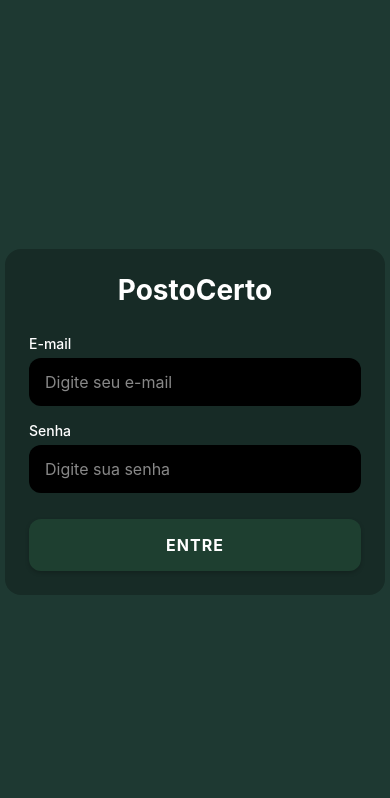
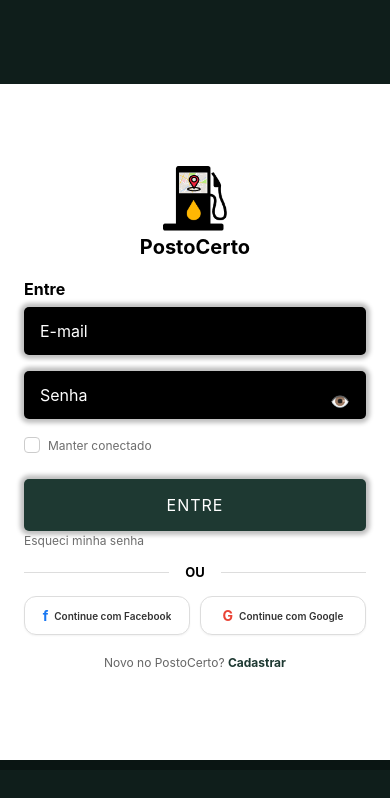
Before and after one commit to aldoads/mobile-posto-certo, a React Native app in the folder meu-projeto-mobile/: screen / in a window 390 px wide. Shown: the top 798 px of the page. Built offline with nearby package versions, Linux system fonts and the light colour scheme.

Commit message:
Login
Criação de componentes botão e input. E teste no apps.js

```diff
--- a/meu-projeto-mobile/App.js
+++ b/meu-projeto-mobile/App.js
@@ -1,37 +1,104 @@
 import React, { useState } from 'react';
-import { StyleSheet, Text, View, SafeAreaView, Alert } from 'react-native';
+import { StyleSheet, Text, View, SafeAreaView, Image, TouchableOpacity, ScrollView } from 'react-native';
 import CustomInput from './src/components/atoms/CustomInput';
 import CustomButton from './src/components/atoms/CustomButton';
 
 export default function App() {
   const [email, setEmail] = useState('');
   const [senha, setSenha] = useState('');
-
-  const handleLogin = () => {
-    Alert.alert('Ação', `E-mail digitado: ${email}`);
-  };
+  const [manterConectado, setManterConectado] = useState(false);
 
   return (
     <SafeAreaView style={styles.container}>
-      <View style={styles.card}>
-        <Text style={styles.title}>PostoCerto</Text>
+      {/* Moldura principal simulando a tela do telemóvel */}
+      <View style={styles.phoneFrame}>
 
+
+
+        {/* Miolo branco com o conteúdo rolável */}
+        <ScrollView contentContainerStyle={styles.scrollContainer} showsVerticalScrollIndicator={false}>
+
+          {/* Logo e Nome */}
+          <View style={styles.headerContainer}>
+            <Image
+              source={require('./assets/icon.png')}
+              style={styles.logo}
+              resizeMode="contain"
+            />
+            <Text style={styles.brandTitle}>PostoCerto</Text>
+          </View>
+
+          {/* Título da Seção */}
+          <Text style={styles.sectionTitle}>Entre</Text>
+
+          {/* Input de E-mail */}
           <CustomInput
-          label="E-mail"
-          placeholder="Digite seu e-mail"
+            placeholder="E-mail"
             value={email}
             onChangeText={setEmail}
           />
 
+          {/* Input de Senha com ícone de olho */}
+          <View style={styles.passwordContainerWrapper}>
             <CustomInput
-          label="Senha"
-          placeholder="Digite sua senha"
+              placeholder="Senha"
               secureTextEntry={true}
               value={senha}
               onChangeText={setSenha}
             />
+            <View style={styles.eyeIconContainer}>
+              <Text style={styles.eyeIcon}>👁️</Text>
+            </View>
+          </View>
 
-        <CustomButton title="ENTRE" onPress={handleLogin} />
+          {/* Manter Conectado */}
+          <View style={styles.checkboxContainer}>
+            <TouchableOpacity
+              style={[styles.checkbox, manterConectado && styles.checkboxChecked]}
+              onPress={() => setManterConectado(!manterConectado)}
+            />
+            <Text style={styles.checkboxLabel}>Manter conectado</Text>
+          </View>
+
+          {/* Botão de Login */}
+          <CustomButton title="ENTRE" onPress={() => {}} />
+
+          {/* Esqueci minha senha */}
+          <TouchableOpacity style={styles.forgotContainer}>
+            <Text style={styles.forgotText}>Esqueci minha senha</Text>
+          </TouchableOpacity>
+
+          {/* Divisor "OU" */}
+          <View style={styles.dividerContainer}>
+            <View style={styles.line} />
+            <Text style={styles.orText}>OU</Text>
+            <View style={styles.line} />
+          </View>
+
+          {/* Botões Sociais Lado a Lado */}
+          <View style={styles.socialContainer}>
+            <TouchableOpacity style={styles.socialButton}>
+              <Text style={styles.socialIcon}>f</Text>
+              <Text style={styles.socialText} numberOfLines={1}>Continue com Facebook</Text>
+            </TouchableOpacity>
+
+            <TouchableOpacity style={styles.socialButton}>
+              <Text style={styles.socialIconGoogle}>G</Text>
+              <Text style={styles.socialText} numberOfLines={1}>Continue com Google</Text>
+            </TouchableOpacity>
+          </View>
+
+          {/* Rodapé: Cadastrar */}
+          <View style={styles.footerContainer}>
+            <Text style={styles.footerText}>Novo no PostoCerto? </Text>
+            <TouchableOpacity>
+              <Text style={styles.signupText}>Cadastrar</Text>
+            </TouchableOpacity>
+          </View>
+
+        </ScrollView>
+
+
       </View>
     </SafeAreaView>
   );
@@ -40,23 +107,183 @@ export default function App() {
 const styles = StyleSheet.create({
   container: {
     flex: 1,
-    backgroundColor: '#1e3932', // Cor verde oficial do projeto
+    backgroundColor: '#0F1E1B', // Fundo externo escuro para destacar a moldura do app
     justifyContent: 'center',
     alignItems: 'center',
-    padding: 24,
   },
-  card: {
+  phoneFrame: {
     width: '100%',
-    maxWidth: 380,
-    padding: 24,
-    backgroundColor: 'rgba(0, 0, 0, 0.25)', // Fundo translúcido elegante para o bloco central
-    borderRadius: 16,
+    height: '80%',
+    backgroundColor: '#FFFFFF',
+
+    overflow: 'hidden',
+    justifyContent: 'space-between',
+    shadowOffset: { width: 0, height: 10 },
+    shadowOpacity: 0.3,
+    elevation: 10,
   },
-  title: {
-    fontSize: 28,
+  topBar: {
+    height: 50,
+    backgroundColor: '#1e3932', // Barra verde superior idêntica ao Figma
+    justifyContent: 'center',
+    paddingHorizontal: 24,
+  },
+  timeText: {
+    color: '#FFFFFF',
+    fontWeight: '700',
+    fontSize: 15,
+  },
+  scrollContainer: {
+    flexGrow: 1,
+    paddingHorizontal: 24,
+    paddingTop: 16,
+    paddingBottom: 24,
+    justifyContent: 'center',
+  },
+  headerContainer: {
+    alignItems: 'center',
+    marginBottom: 20,
+  },
+  logo: {
+    width: 65,
+    height: 65,
+    marginBottom: 4,
+  },
+  brandTitle: {
+    fontSize: 20,
     fontWeight: 'bold',
-    color: '#FFFFFF',
-    marginBottom: 28,
-    textAlign: 'center',
+    color: '#000000',
+  },
+  sectionTitle: {
+    fontSize: 16,
+    fontWeight: 'bold',
+    color: '#000000',
+    marginBottom: 8,
+  },
+  passwordContainerWrapper: {
+    position: 'relative',
+    justifyContent: 'center',
+  },
+  eyeIconContainer: {
+    position: 'absolute',
+    right: 16,
+    top: 20,
+  },
+  eyeIcon: {
+    fontSize: 16,
+    color: '#666666',
+  },
+  checkboxContainer: {
+    flexDirection: 'row',
+    alignItems: 'center',
+    marginBottom: 14,
+    marginTop: 2,
+  },
+  checkbox: {
+    width: 16,
+    height: 16,
+    borderWidth: 1.5,
+    borderColor: '#CCCCCC',
+    borderRadius: 4,
+    marginRight: 8,
+    backgroundColor: '#FFFFFF',
+  },
+  checkboxChecked: {
+    backgroundColor: '#1e3932',
+    borderColor: '#1e3932',
+  },
+  checkboxLabel: {
+    fontSize: 12,
+    color: '#6d6d6d',
+  },
+  forgotContainer: {
+    marginTop: 2,
+    marginBottom: 16,
+  },
+  forgotText: {
+    fontSize: 12,
+    color: '#6d6d6d',
+  },
+  dividerContainer: {
+    flexDirection: 'row',
+    alignItems: 'center',
+    marginBottom: 16,
+  },
+  line: {
+    flex: 1,
+    height: 1,
+    backgroundColor: '#DDDDDD',
+  },
+  orText: {
+    marginHorizontal: 16,
+    fontSize: 13,
+    fontWeight: 'bold',
+    color: '#000000',
+  },
+  socialContainer: {
+    flexDirection: 'row',
+    justifyContent: 'space-between',
+    gap: 10,
+    marginBottom: 20,
+  },
+  socialButton: {
+    flex: 1,
+    flexDirection: 'row',
+    borderWidth: 1,
+    borderColor: '#DDDDDD',
+    borderRadius: 12,
+    paddingVertical: 10,
+    paddingHorizontal: 6,
+    alignItems: 'center',
+    justifyContent: 'center',
+    backgroundColor: '#FFFFFF',
+    shadowColor: '#000',
+    shadowOffset: { width: 0, height: 1 },
+    shadowOpacity: 0.05,
+    shadowRadius: 2,
+    elevation: 1,
+  },
+  socialIcon: {
+    fontSize: 14,
+    fontWeight: 'bold',
+    color: '#1877F2',
+    marginRight: 6,
+  },
+  socialIconGoogle: {
+    fontSize: 14,
+    fontWeight: 'bold',
+    color: '#EA4335',
+    marginRight: 6,
+  },
+  socialText: {
+    fontSize: 10,
+    fontWeight: '600',
+    color: '#333333',
+  },
+  footerContainer: {
+    flexDirection: 'row',
+    justifyContent: 'center',
+    alignItems: 'center',
+  },
+  footerText: {
+    fontSize: 12,
+    color: '#666666',
+  },
+  signupText: {
+    fontSize: 12,
+    fontWeight: 'bold',
+    color: '#1e3932',
+  },
+  bottomBar: {
+    height: 40,
+    backgroundColor: '#1e3932', // Barra verde inferior idêntica ao Figma
+    justifyContent: 'center',
+    alignItems: 'center',
+  },
+  homeIndicator: {
+    width: 120,
+    height: 4,
+    backgroundColor: '#FFFFFF',
+    borderRadius: 2,
   },
 });
--- a/meu-projeto-mobile/src/components/atoms/CustomButton.js
+++ b/meu-projeto-mobile/src/components/atoms/CustomButton.js
@@ -12,22 +12,19 @@ export default function CustomButton({ title, onPress }) {
 const styles = StyleSheet.create({
   button: {
     width: '100%',
-    backgroundColor: '#1E3F30', // Tom de verde escuro elegante do seu Figma
-    paddingVertical: 16,
-    borderRadius: 12,
-    alignItems: 'center',
-    justifyContent: 'center',
-    marginTop: 10,
-    shadowColor: '#000',
-    shadowOffset: { width: 0, height: 2 },
-    shadowOpacity: 0.2,
-    shadowRadius: 4,
-    elevation: 3,
+    backgroundColor: '#1e3932',
+    paddingVertical: 16,            // Altura interna do botão (espaço em cima embaixo)
+    borderRadius: 5,               // Bordas arredondadas suaves
+    alignItems: 'center',           // Centraliza o texto horizontalmente
+    justifyContent: 'center', // Centraliza o textoverticalmente
+    boxShadow: '0 0 4px 4px rgba(0,0,0,0.25)', // Sombra leve para dar profundidade
+    marginTop: 12,
+
   },
   text: {
-    color: '#FFFFFF',
-    fontSize: 16,
-    fontWeight: 'bold',
-    letterSpacing: 1,
+    color: '#FFFFFF',               // Texto na cor branca
+    fontSize: 16,                   // Tamanho da letra
+    fontWeight: 'semibold',             // Letra em negrito
+    letterSpacing: 1,               // Espaçamento leve entre as letras
   },
 });
--- a/meu-projeto-mobile/src/components/atoms/CustomInput.js
+++ b/meu-projeto-mobile/src/components/atoms/CustomInput.js
@@ -1,9 +1,5 @@
 import React from 'react';
-import { TextInput, StyleSheet, View, Text, Dimensions } from 'react-native';
-
-const { width } = Dimensions.get('window');
-const guidelineBaseWidth = 428;
-const scale = (size) => (width / guidelineBaseWidth) * size;
+import { TextInput, StyleSheet, View, Text } from 'react-native';
 
 export default function CustomInput({ label, placeholder, secureTextEntry, value, onChangeText }) {
   return (
@@ -12,7 +8,7 @@ export default function CustomInput({ label, placeholder, secureTextEntry, value
       <TextInput
         style={styles.input}
         placeholder={placeholder}
-        placeholderTextColor="#888"
+        placeholderTextColor="#fff"
         secureTextEntry={secureTextEntry}
         value={value}
         onChangeText={onChangeText}
@@ -23,22 +19,23 @@ export default function CustomInput({ label, placeholder, secureTextEntry, value
 
 const styles = StyleSheet.create({
   container: {
-    width: '100%', // Ocupa 100% da largura do bloco pai
-    marginBottom: 16,
+    width: '100%',                  // Ocupa toda a largura disponível do bloco pai
+    marginBottom: 16,               // Espaçamento abaixo do input
   },
   label: {
-    fontSize: 14,
-    color: '#FFFFFF', // Mudamos para branco para destacar no fundo escuro
-    marginBottom: 6,
-    fontWeight: '500',
+    fontSize: 14,                   // Tamanho do texto do rótulo
+    color: '#000000',               // Cor preta para o rótulo (como no Figma)
+    marginBottom: 6,                // Espaçamento entre o rótulo e a caixa de texto
+    fontWeight: '500',              // Deixa o rótulo levemente em negrito
   },
   input: {
     width: '100%',
-    backgroundColor: '#000000',
+    backgroundColor: '#000000',     // Fundo preto igual ao design de login
     color: '#FFFFFF',
-    paddingHorizontal: 16,
-    paddingVertical: 14,
-    borderRadius: 12,
-    fontSize: 16,
+    boxShadow: '0 0 4px 4px rgba(0,0,0,0.25)', // Sombra leve para dar profundidade
+    paddingHorizontal: 16,          // Espaçamento interno nas laterais
+    paddingVertical: 14,            // Altura interna da caixa de texto
+    borderRadius: 5,               // Cantos arredondados suaves
+    fontSize: 16,                   // Tamanho do texto que o utilizador digita
   },
 });
```
Also changed, not shown: meu-projeto-mobile/assets/icon.png. Lines whose indentation alone changed are shown as unchanged.
